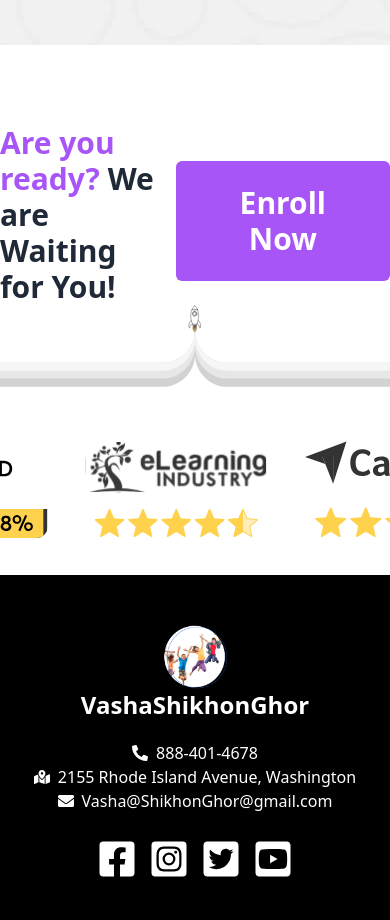
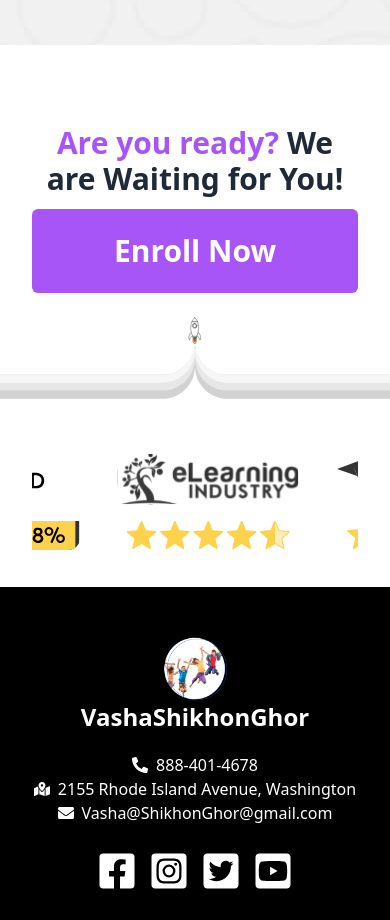
Before and after one commit to fahmeda5660/language-camp-12-client, a React (Vite) app: page / in a window 390 px wide. Shown: the part 1740-2660 px from the top of the page. Built offline with nearby package versions, Linux system fonts and the light colour scheme; no server answers.

Commit message:
home page responsive

```diff
--- a/index.html
+++ b/index.html
@@ -4,7 +4,7 @@
     <meta charset="UTF-8" />
     <link rel="icon" type="image/svg+xml" href="/Jumping-kids.png" />
     <meta name="viewport" content="width=device-width, initial-scale=1.0" />
-    <title>Vite + React</title>
+    <title>VashaShikhon</title>
   </head>
   <body>
     <div id="root"></div>
--- a/package.json
+++ b/package.json
@@ -11,6 +11,7 @@
   },
   "dependencies": {
     "firebase": "^9.22.1",
+    "framer-motion": "^10.12.16",
     "localforage": "^1.10.0",
     "match-sorter": "^6.3.1",
     "react": "^18.2.0",
--- a/src/pages/Home/Marqueeing/Marqueeing.jsx
+++ b/src/pages/Home/Marqueeing/Marqueeing.jsx
@@ -9,7 +9,7 @@ import marqueeImg7 from "../../../assets/bottom-slider/a7_v2.svg"
 import marqueeImg8 from "../../../assets/bottom-slider/a8_v2.svg"
 const Marqueeing = () => {
     return (
-        <div className='container my-8'>
+        <div className='container my-8 px-8'>
             <Marquee className='text-danger' speed={100}>
                 <div className="card w-56">
                     <figure className="px-4 pt-4">
--- a/src/pages/Home/Rocket/Rocket.jsx
+++ b/src/pages/Home/Rocket/Rocket.jsx
@@ -2,16 +2,16 @@ import rocketImg from "../../../assets/footer/footer-rocket.svg"
 const Rocket = () => {
   return (
     <div>
-      <div className="flex justify-center items-center gap-4">
-        <p className="text-3xl font-semibold">
-          <span className="text-purple-500 font-extrabold">Are you ready? </span>
+      <div className="md:flex lg:flex justify-center items-center gap-4 px-8">
+        <p className="text-3xl font-semibold text-center">
+          <span className="text-purple-500 font-extrabold ">Are you ready? </span>
           We are Waiting for You!
         </p>
-        <button className="px-16 py-6 text-white bg-purple-500 text-3xl font-semibold rounded-md mt-3 md:mt-0 lg:mt-0">
+        <button className=" w-full md:w-auto lg:w-auto mx-auto md:mx-0 lg:mx-0 px-16 py-6 text-white bg-purple-500 text-3xl font-semibold rounded-md mt-3 md:mt-0 lg:mt-0">
           Enroll Now
         </button>
       </div>
-      <img src={rocketImg} alt="" />
+      <img className="mt-6" src={rocketImg} alt="" />
     </div>
   );
 };
```
Also changed, not shown: 1 other file (tests, documents, lock files or other folders).
